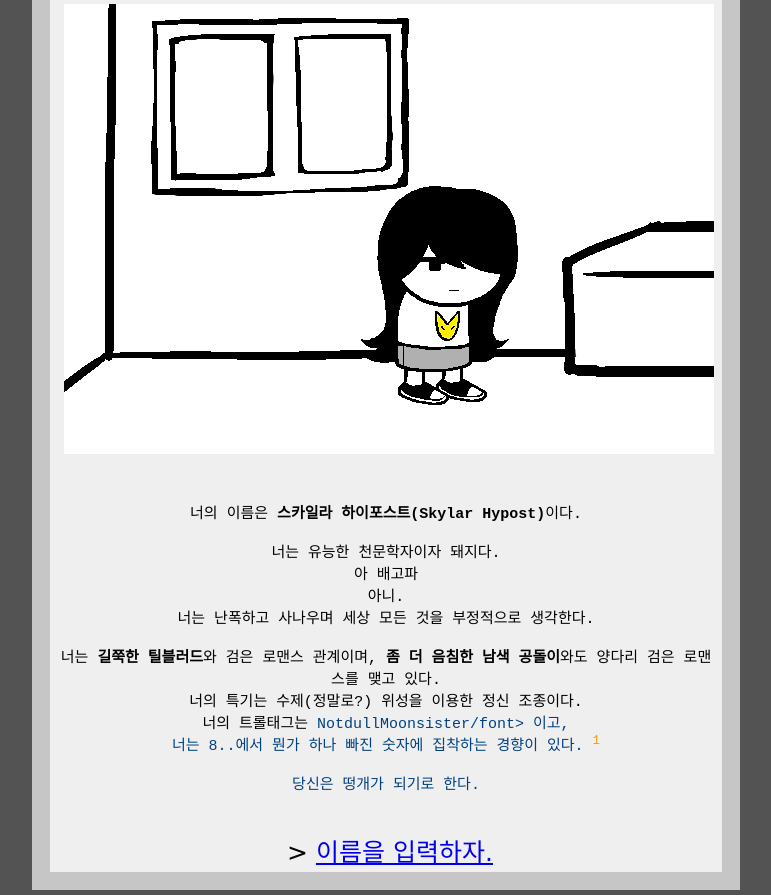
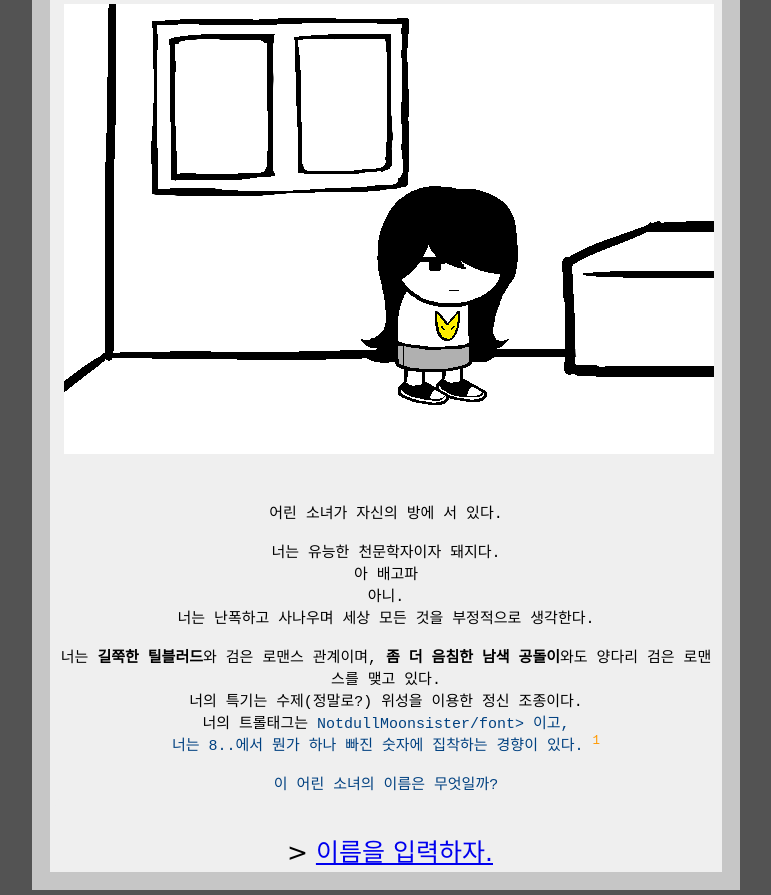
Before and after one commit to galbin12/funnystuck.github.io, a plain HTML site: page index.html in a window 1280 px wide. Shown: the part 104-999 px from the top of the page, without its empty margins (254-1025 px from the left). Drawn offline with Linux system fonts and the light colour scheme.

Commit message:
Update index.html

```diff
--- a/index.html
+++ b/index.html
@@ -45,7 +45,7 @@
               <p style="text-align:center;">
                 <img src="1.png" style="margin:10px;"></p>
               <div class="text-center" style="font-size:15px;color:#000000; font-family:courier"><br><font face="courier new">
-너의 이름은 <b>스카일라 하이포스트(Skylar Hypost)</b>이다.<br>  <!--<b>랑 </b>사이에 글적으면 굵은글씨, <br>은 줄바꿈-->
+어린 소녀가 자신의 방에 서 있다.<br>
 <br> 너는 유능한 천문학자이자 돼지다.
 <br>아 배고파<br>
 아니.
@@ -55,7 +55,7 @@
 <br>너의 특기는 수제(정말로?) 위성을 이용한 정신 조종이다.
 <br>너의 트롤태그는 <font color="#004181">NotdullMoonsister/font> 이고, <!--이거 색깔-->
 <br>너는 <font color="#004181">8..에서 뭔가 하나 빠진 숫자에 집착하는 경향이 있다.</font>  <font color="#FF9900"><sup>1</sup> <!--ff9900 이게 아마 타자기벽 주석 숫자인듯요-->
-</font><br><br>당신은 떵개가 되기로 한다.</font><br></div>>
+</font><br><br>이 어린 소녀의 이름은 무엇일까?</font><br></div>>
               <br><br>
               <div class="text-center" style="font-size:25px;color:#000000; font-family:verdana;">&nbsp>&nbsp<a href="https://ubnhome.tistory.com/10"><u><font color="#0000ee"><u>이름을 입력하자.</u></font></a></div>
             </div>
```
